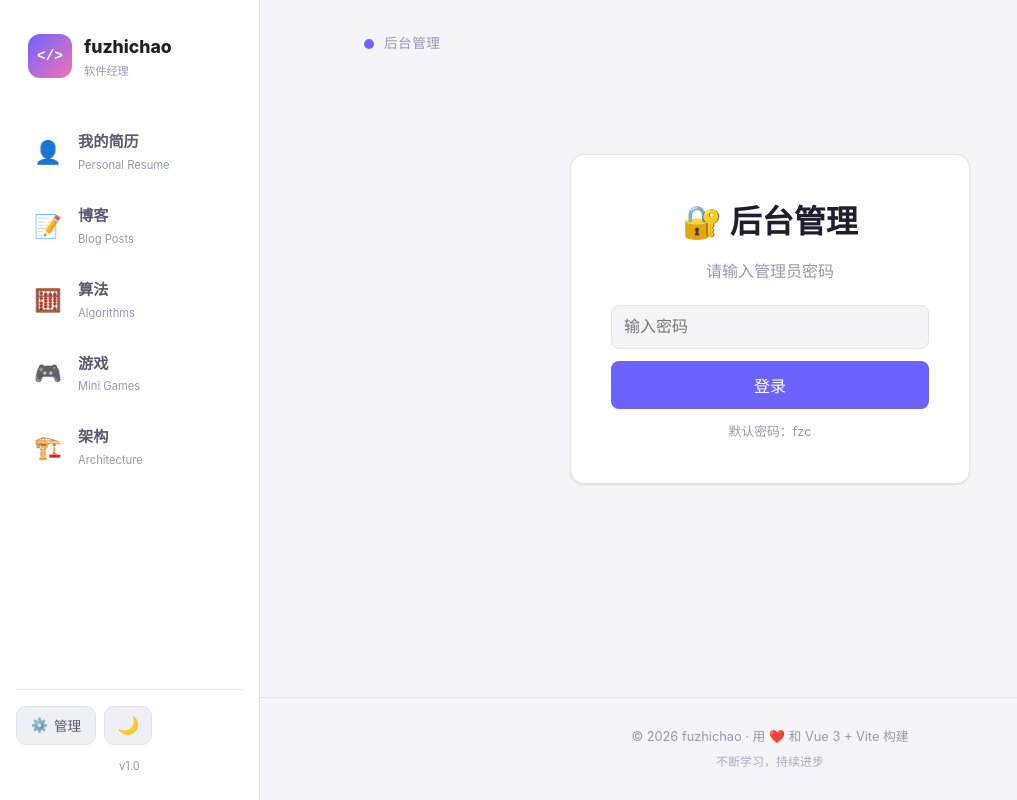
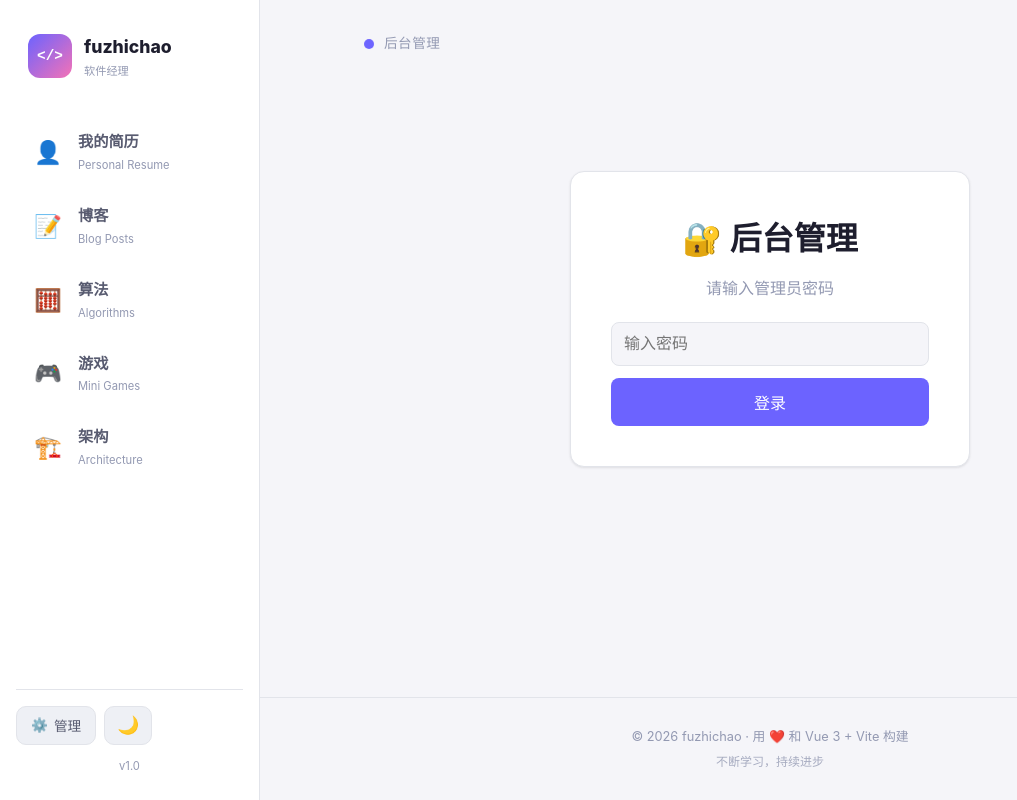
Before and after one commit to foozc/foozc.github.io, a Vue app: page / in a window 1280 px wide. Both pictures are taken after a click on the button "后台管理". Shown: the whole page, without its empty margins (0-1017 px from the left). Built offline with nearby package versions, Linux system fonts and the light colour scheme.

Commit message:
删除后台管理页面的默认密码提示

```diff
--- a/src/components/AdminPage.vue
+++ b/src/components/AdminPage.vue
@@ -156,7 +156,6 @@ const addProject = () => {
                placeholder="输入密码" @keyup.enter="login" />
         <p v-if="passwordError" class="error-msg">密码错误，请重试</p>
         <button class="login-btn" @click="login">登录</button>
-        <p class="login-hint">默认密码：fzc</p>
       </div>
     </div>
 
```
